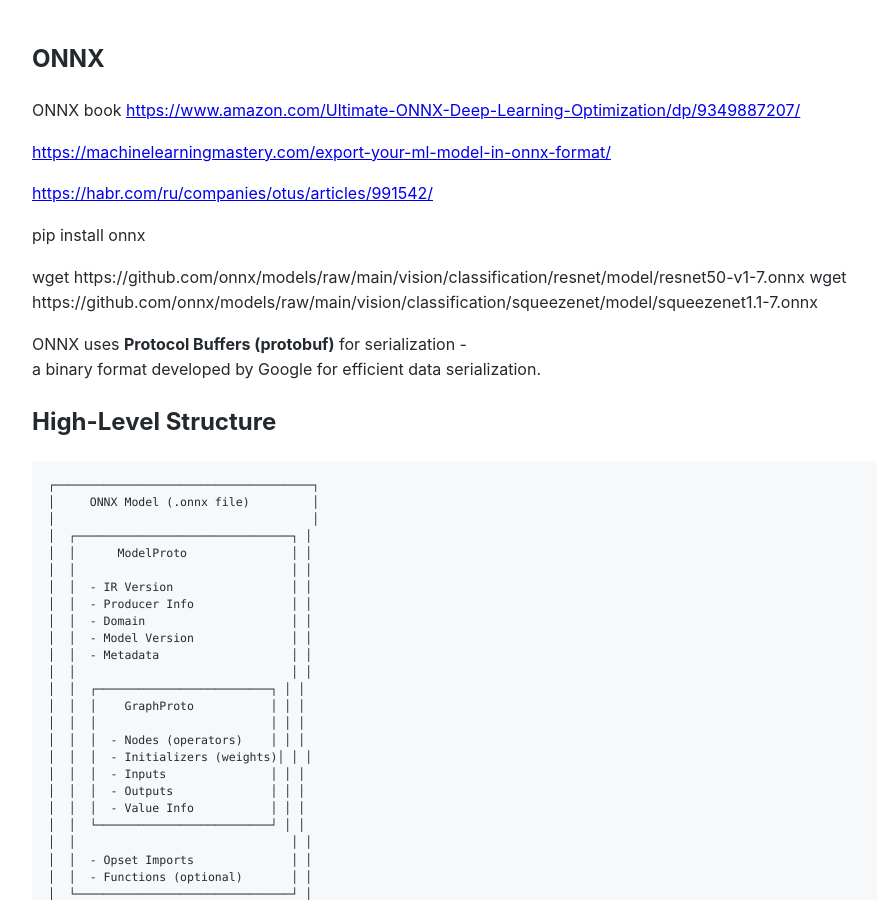
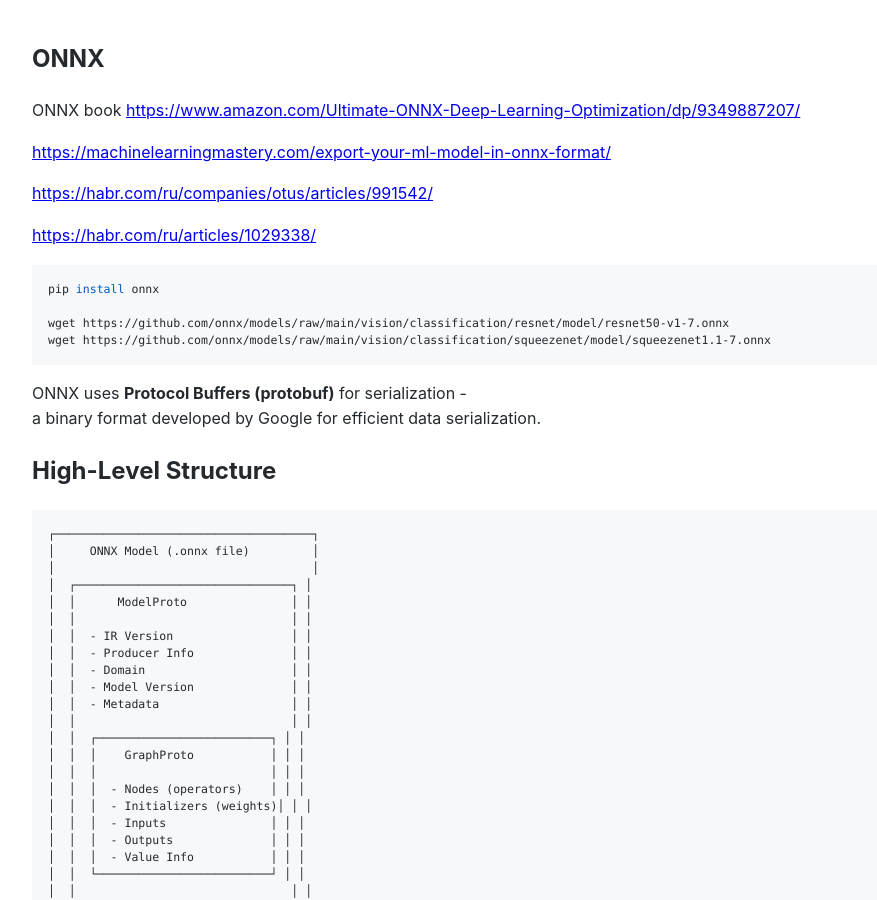
Before and after one commit to Michael-Lubinsky/michael-lubinsky.github.com, a Jekyll site: the page built from ml/onnx.md, in a window 1280 px wide and 900 px high. Shown: the whole window, without its empty margins (158-1035 px from the left). Built offline with Jekyll 4.4.1, drawn with Linux system fonts in a browser that asks for light colours; our own code applies the rules of GitHub Pages for plain Markdown files.

Commit message:
Update onnx.md

````diff
--- a/ml/onnx.md
+++ b/ml/onnx.md
@@ -7,11 +7,14 @@
 
 <https://habr.com/ru/companies/otus/articles/991542/>
 
+<https://habr.com/ru/articles/1029338/>
+
+```bash
 pip install onnx
 
-  wget https://github.com/onnx/models/raw/main/vision/classification/resnet/model/resnet50-v1-7.onnx
-   wget https://github.com/onnx/models/raw/main/vision/classification/squeezenet/model/squeezenet1.1-7.onnx
-
+wget https://github.com/onnx/models/raw/main/vision/classification/resnet/model/resnet50-v1-7.onnx
+wget https://github.com/onnx/models/raw/main/vision/classification/squeezenet/model/squeezenet1.1-7.onnx
+```
 
 ONNX uses **Protocol Buffers (protobuf)** for serialization -
 a binary format developed by Google for efficient data serialization.
````
